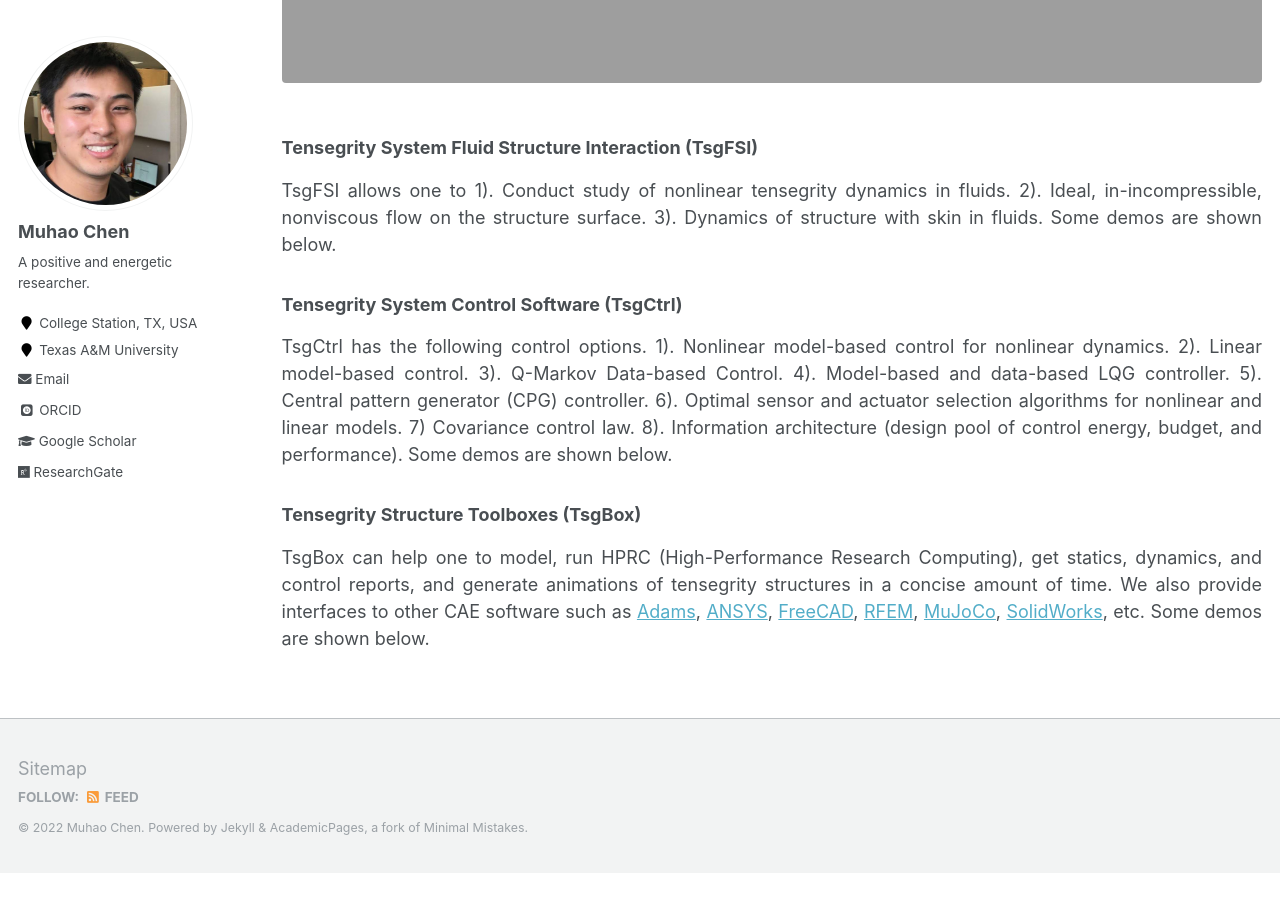
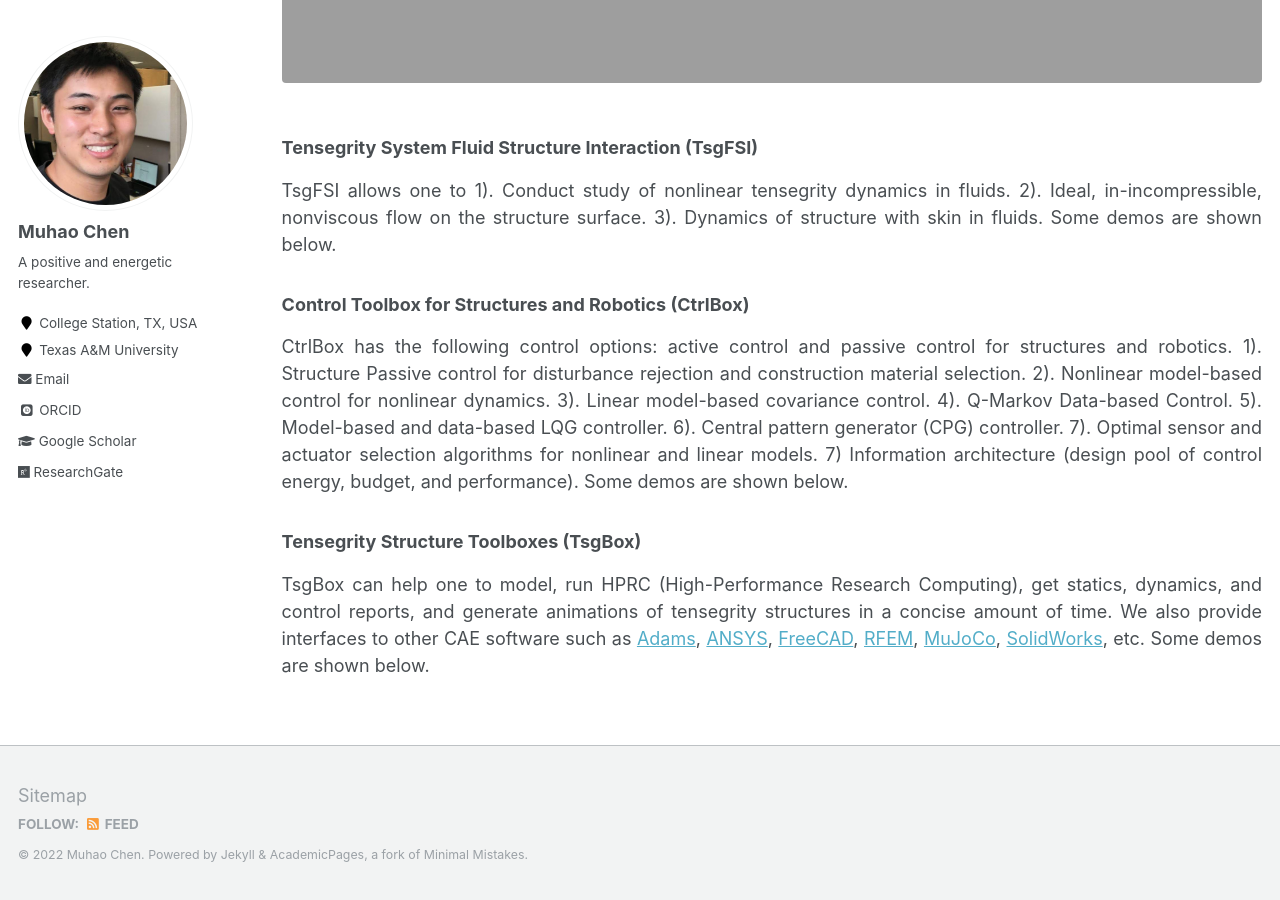
Before and after one commit to Muhao-Chen/muhao-chen.github.io, a Jekyll site: the page built from _pages/resources.md, in a window 1280 px wide and 900 px high, scrolled down 4398 px. Built offline with Jekyll 4.4.1, drawn with Linux system fonts in a browser that asks for light colours; some web fonts are replaced; before the commit the page ends 5271 px from its top, so only the background shows below that.

Commit message:
Update resources.md

```diff
--- a/_pages/resources.md
+++ b/_pages/resources.md
@@ -85,9 +85,9 @@ TsgFSI allows one to 1). Conduct study of nonlinear tensegrity dynamics in fluid
 
 <!--<figure><img src="{{ site.url }}/images/rffi/tsgrbd.png" width="200"/></figure>-->
 
-### Tensegrity System Control Software (TsgCtrl)
+### Control Toolbox for Structures and Robotics (CtrlBox)
 
-TsgCtrl has the following control options. 1). Nonlinear model-based control for nonlinear dynamics. 2). Linear model-based control. 3). Q-Markov Data-based Control. 4). Model-based and data-based LQG controller. 5). Central pattern generator (CPG) controller. 6). Optimal sensor and actuator selection algorithms for nonlinear and linear models. 7) Covariance control law. 8). Information architecture (design pool of control energy, budget, and performance). Some demos are shown below.
+CtrlBox has the following control options: active control and passive control for structures and robotics. 1). Structure Passive control for disturbance rejection and construction material selection. 2). Nonlinear model-based control for nonlinear dynamics. 3). Linear model-based covariance control. 4). Q-Markov Data-based Control. 5). Model-based and data-based LQG controller. 6). Central pattern generator (CPG) controller. 7). Optimal sensor and actuator selection algorithms for nonlinear and linear models. 7) Information architecture (design pool of control energy, budget, and performance). Some demos are shown below.
 
 <!--<figure><img src="{{ site.url }}/images/rffi/tsgrbd.png" width="200"/></figure>-->
 
```
